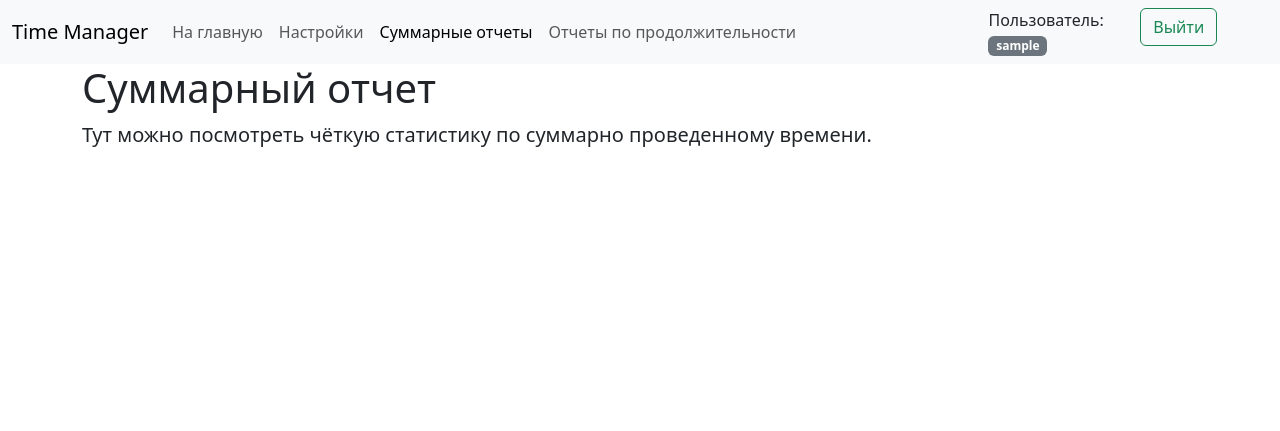
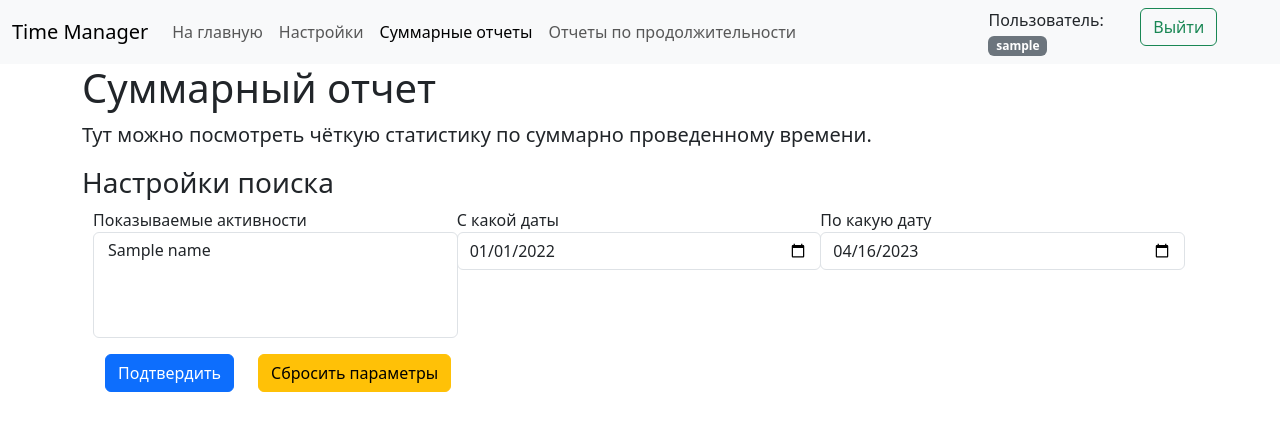
Before and after one commit to Goshective/TimeManager, a Flask app: page /reports_summary in a window 1280 px wide. Shown: the top 431 px of the page. Run offline with Flask 3, Linux system fonts and the light colour scheme; a user stored in the database is signed in; tables that the repository leaves empty hold one stand-in row (values such as "Sample post"); some libraries are stand-ins or nearby versions.

Commit message:
add chart settings and fix recent activities showing

```diff
--- a/forms/sum_report.py
+++ b/forms/sum_report.py
@@ -1,12 +1,12 @@
 from flask_wtf import FlaskForm
-from wtforms import BooleanField, DateField, SelectMultipleField, SubmitField
+from wtforms import DateField, SelectMultipleField, SubmitField
 from wtforms.validators import DataRequired, Optional
-from datetime import datetime
+from functional_counting import date_max, date_min
 
 
 class ReportSumForm(FlaskForm):
-    from_date = DateField('С', format="%Y-%m-%d", validators=[Optional()], default=(datetime.min))
-    to_date = DateField('По', format="%Y-%m-%d", validators=[Optional()], default=datetime.now())
+    from_date = DateField('С какой даты', format="%Y-%m-%d", validators=[Optional()], default=date_min())
+    to_date = DateField('По какую дату', format="%Y-%m-%d", validators=[Optional()], default=date_max())
     activities = SelectMultipleField('Показываемые активности', validators=[DataRequired()])
-    to_default = BooleanField("Вернуть к обычному состоянию", default=False)
+    to_default = SubmitField("Сбросить параметры")
     submit = SubmitField('Подтвердить')
--- a/main.py
+++ b/main.py
@@ -9,7 +9,7 @@ from flask_login import (
     logout_user,
     login_required,
     current_user)
-from datetime import datetime
+from datetime import datetime, timedelta
 import pandas as pd
 import json
 import plotly
@@ -71,7 +71,7 @@ def index():
 
         form.activity.choices = [(item.id, item.name) for item in activities]
         recs = db_sess.query(Records).filter(
-            Records.user == current_user).order_by(Records.created_date).all()[-3:]
+            Records.user == current_user).order_by(Records.id).all()[-3:]
         records_on_site = get_remaining_time_handler(recs)
         params['records_list'] = records_on_site
 
@@ -110,7 +110,7 @@ def settings():
     if current_user.is_authenticated:
         activity_form = ActivityForm()
         params['activity_form'] = activity_form
-        #print( activity_form.color.data,  activity_form.name.data, activity_form.validate_on_submit(), activity_form.errors)
+        # print( activity_form.color.data,  activity_form.name.data, activity_form.validate_on_submit(), activity_form.errors)
         if activity_form.validate_on_submit():
             db_sess = db_session.create_session()
             activities = Activities_names(name=activity_form.name.data)
@@ -134,26 +134,45 @@ def add_act():
     db_sess.commit()
     return {[item.name for item in db_sess.query(Activities_names).filter(Activities_names.user == current_user)]}"""
 
-@app.route('/reports_summary')
+@app.route('/reports_summary', methods=['GET', 'POST'])
 def bar_with_plotly():
     params = {'title': 'Суммарный отчет',
               'description1': 'Суммарный отчет',
               'description2': 'Сначала войдите в аккаунт или заведите новый.',
+              'error': '',
               'status_page': 2}
     if current_user.is_authenticated:
         params['description2'] = 'Тут можно посмотреть чёткую статистику по суммарно проведенному времени.'
+
         form = ReportSumForm()
         db_sess = db_session.create_session()
 
-        if form.validate_on_submit():
-            pass
+        acts = db_sess.query(Activities_names).filter(Activities_names.user == current_user).all()
+        lst_ch = [(str(item.id), item.name) for item in acts]
+        form.activities.choices = lst_ch
+        form.activities.default = lst_ch
+
+        params['form'] = form
+        print(form.submit.data, form.to_default.data)
+        to_default = False
+        if form.to_default.data: to_default = True
+        if form.validate_on_submit() and not to_default:
+            td = timedelta(1)
+            from_date = form.from_date.data if form.from_date.data else datetime.min
+            to_date = form.to_date.data + td if form.to_date.data else datetime.now() + td
+            acts_id = [int(x) for x in form.activities.data]
+
+            recs = db_sess.query(Records).filter(
+                Records.user == current_user,
+                from_date <= Records.created_date,
+                Records.created_date < to_date,
+                Records.name_id.in_(acts_id)).all()
+
+            activities = [[item.act_n.name, item.work_hours + item.work_min / 60, 'None'] for item in recs]
         else:
+            # print(form.errors)
             recs = db_sess.query(Records).filter(Records.user == current_user).all()
-            """act_names_req = db_sess.query(Activities_names).filter(Activities_names.user == current_user).all()
-            act_names = {}
-            for item in act_names_req:
-                act_names[item.id] = item.name"""
-            activities = [[item.act_n.name, item.work_hours + item.work_min/60, 'None'] for item in recs]
+            activities = [[item.act_n.name, item.work_hours + item.work_min / 60, 'None'] for item in recs]
             """activities = [['Прога', 34, 'Sydney'],
                         ['Да', 30, 'Coimbatore'],
                         ['Нет', 31, 'Coimbatore'],
@@ -162,14 +181,14 @@ def bar_with_plotly():
                         ['Спорт', 17, 'Toronto']]"""
 
             # Convert list to dataframe and assign column values
-            df = pd.DataFrame(activities,
-                            columns=['Активность', 'Часы', 'Группа'])
+        df = pd.DataFrame(activities,
+                        columns=['Активность', 'Часы', 'Группа'])
 
-            # Create Bar chart
-            fig = px.bar(df, x='Часы', y='Активность', color='Активность', barmode='group', orientation='h')
+        # Create Bar chart
+        fig = px.bar(df, x='Часы', y='Активность', color='Активность', barmode='group', orientation='h')
 
-            # Create graphJSON
-            graphJSON = json.dumps(fig, cls=plotly.utils.PlotlyJSONEncoder)
+        # Create graphJSON
+        graphJSON = json.dumps(fig, cls=plotly.utils.PlotlyJSONEncoder)
 
             # Use render_template to pass graphJSON to html
         return render_template("reports_sum.html", graphJSON=graphJSON, **params)
--- a/templates/reports_sum.html
+++ b/templates/reports_sum.html
@@ -8,12 +8,48 @@
         <p class="lead">{{description2}}</p>
     </div>
     {% if current_user.is_authenticated %}
-            <div id='chart' class='chart'></div>
+        <div id='chart' class='chart'></div>
         <script src='https://cdn.plot.ly/plotly-latest.min.js'></script>
         <script type='text/javascript'>
         var graphs = {{graphJSON | safe}};
         Plotly.plot('chart',graphs,{});
         </script>
+
+        <h3>Настройки поиска</h3>
+        <form class="input-group container" method="post">
+            {{ form.hidden_tag() }}
+            <div class="input-group mb-3">
+              <div class="col">
+                  <label for="floatingInput1">{{ form.activities.label }}</label>
+                  {{ form.activities(class="form-select", id="floatingInput1") }}
+              </div>
+              <div class="col">
+                  <label for="floatingInput2">{{ form.from_date.label }}</label>
+                  {{ form.from_date(class="form-control", id="floatingInput2") }}
+              </div>
+              <div class="col">
+                  <label for="floatingInput3">{{ form.to_date.label }}</label>
+                  {{ form.to_date(class="form-control", id="floatingInput3") }}
+              </div>
+            </div>
+            <div class="row">
+                <div class="col">
+                    {{ form.submit(type="submit", class="btn btn-primary") }}
+                </div>
+                <div class="col">
+                  {{ form.to_default(type="submit", class="btn btn-warning") }}
+                </div>
+                {% if error != "" %}
+                  <div class="col">
+                    <div class="alert alert-danger" role="alert">
+                      {{error}}
+                    </div>
+                  </div>
+                {% endif %}
+            </div>
+        </form>
+
+
 
     {% else %}
         <p>
```
Also changed, not shown: functional_counting.py (+14 -4 lines).
